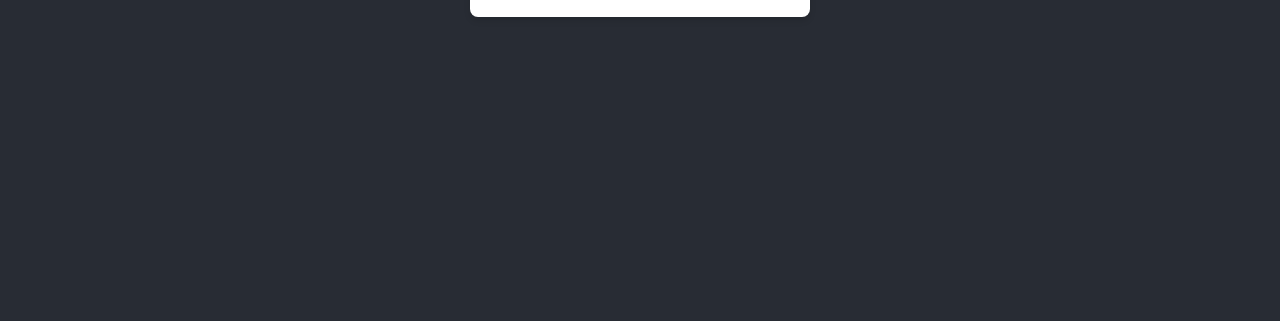
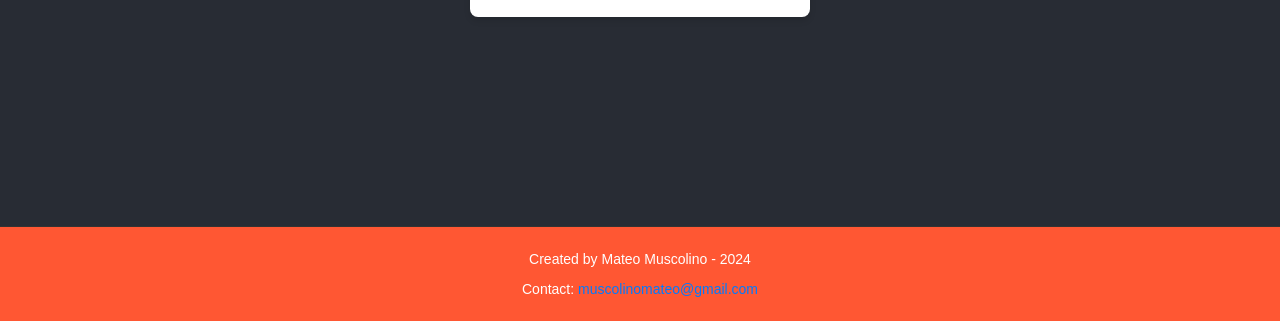
Before and after one commit to MateoMuscolino/ToDoList, a plain HTML site: page index.html in a window 1280 px wide. Shown: the part 479-800 px from the top of the page. Drawn offline with Linux system fonts and the light colour scheme.

Commit message:
ADD: Footer with my gmail

```diff
--- a/css/style.css
+++ b/css/style.css
@@ -71,3 +71,23 @@ li {/* styling each task */
     text-decoration: line-through;
     color: rgb(79, 209, 19); /* make it visually distinct */
 }
+
+#footer {
+    text-align: center;
+    padding: 10px;
+    background-color: #ff5733;
+    font-size: 14px;
+    position:fixed;
+    bottom: 0;
+    width: 100%;
+    border-top: 1px solid #333;
+}
+
+#footer a { /* stling the links separately*/
+    color: #007bff;
+    text-decoration: none;
+}
+
+#footer a:hover { /* styling the <a> (links) elements inside the <footer> */
+    text-decoration: underline;
+}
--- a/index.html
+++ b/index.html
@@ -16,4 +16,8 @@
     </div>
     <script src="js/script.js"></script>
 </body>
+<footer id="footer">
+    <p>Created by Mateo Muscolino - 2024</p>
+    <p>Contact: <a href="mailto:muscolinomateo@gmail.com">muscolinomateo@gmail.com</a></p>
+</footer>
 </html>
```
Also changed, not shown: to-do.txt.
